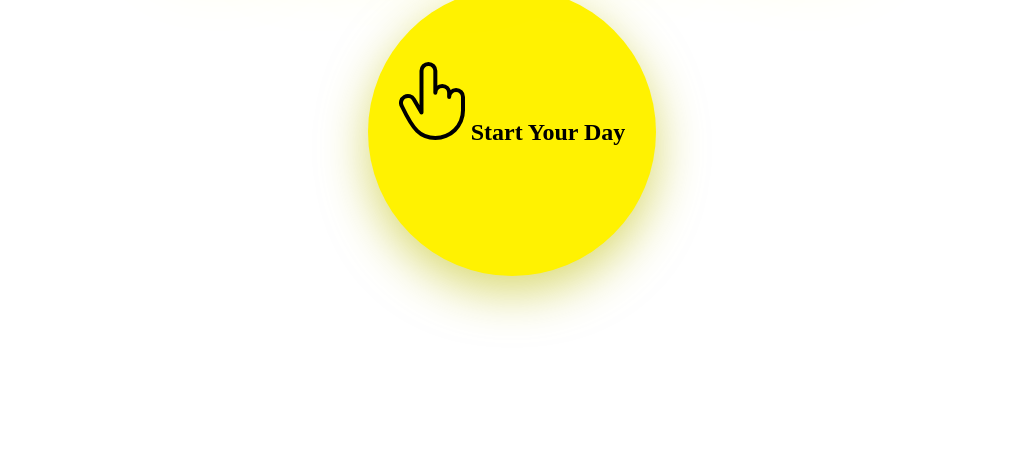
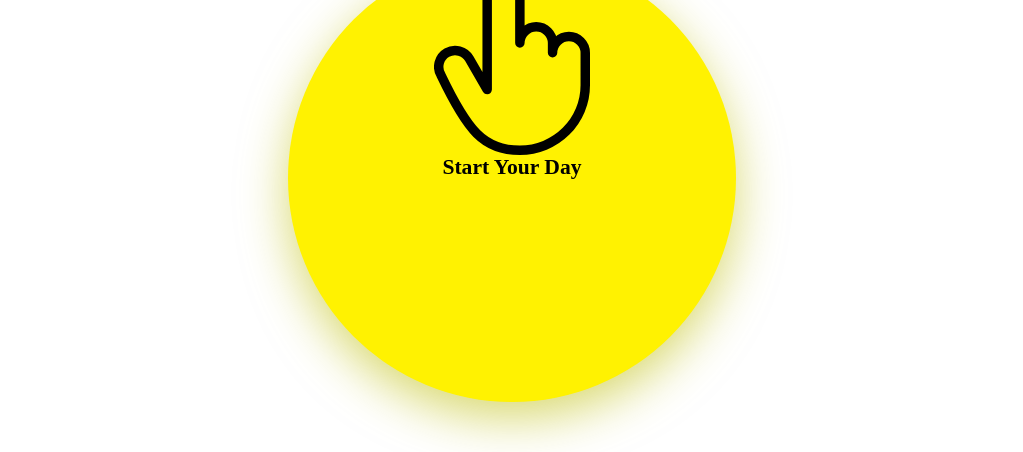
Before and after one commit to shal0054/tiger-time-log, a plain HTML site: page main.html in a window 1280 px wide. Shown: the part 348-800 px from the top of the page, without its empty margins (128-1151 px from the left). Drawn offline with Linux system fonts and the light colour scheme; a web font is replaced by a local one.

Commit message:
starting to look good

```diff
--- a/main.css
+++ b/main.css
@@ -11,7 +11,7 @@ body {
 
 #clock {
   text-align: center;
-  font-size: 15vw;
+  font-size: 550%;
   font-family: "Moul", serif;
   font-weight: 400;
   font-style: normal;
@@ -40,27 +40,44 @@ body {
   }
 }
 
+#worked-hours {
+  display: flex;
+  justify-content: space-between;
+  width: 80%;
+  margin: auto;
+}
+
 #button {
+  display: flex;
+  flex-direction: column;
+  align-items: center;
   background-color: #FFF201;
   box-shadow: 0 1rem 3rem #bfc01099;
-  text-align: center;
+  /* text-align: center; */
   margin: auto;
   border-radius: 50%;
-  height: 18rem;
-  line-height: 18rem;
-  width: 18rem;
+  height: 35vw;
+  width: 35vw;
 
   font-size: x-large;
   font-family: "Moul", serif;
   font-weight: 700;
 }
 
-.center {
-  display: flex;
-  justify-content: center;
-  align-items: center;
+#pointer-icon {
+  width: 35%;
+  margin-top: 1rem;
 }
 
-button:hover {
+#btn-text {
+  font-size: 90%;
+  margin: 0;
+  padding: 0;
+}
+
+#button:hover {
   scale: 1.05;
+  #pointer-icon {
+    scale: 1.14;
+  }
 }
--- a/main.html
+++ b/main.html
@@ -20,10 +20,15 @@
   <div id="clock">
     <span id="current-hours"></span><span id="colon">:</span><span id="current-minutes"></span>
   </div>
-
+  <div id="worked-hours">
+    <p>Total work hours today:</p>
+    <p> 00:00</p>
+  </div>
+  <br>
+  <br>
   <div class="" id="button">
-    <img id="pointer-icon" src="./assets/pointer-icon.svg" alt="">
-    <caption id="btn-text">Start Your Day</caption>
+    <img id="pointer-icon" src="./assets/pointer-icon.svg" alt="pointer icon">
+    <p id="btn-text">Start Your Day</p>
   </div>
 
 </body>
```
